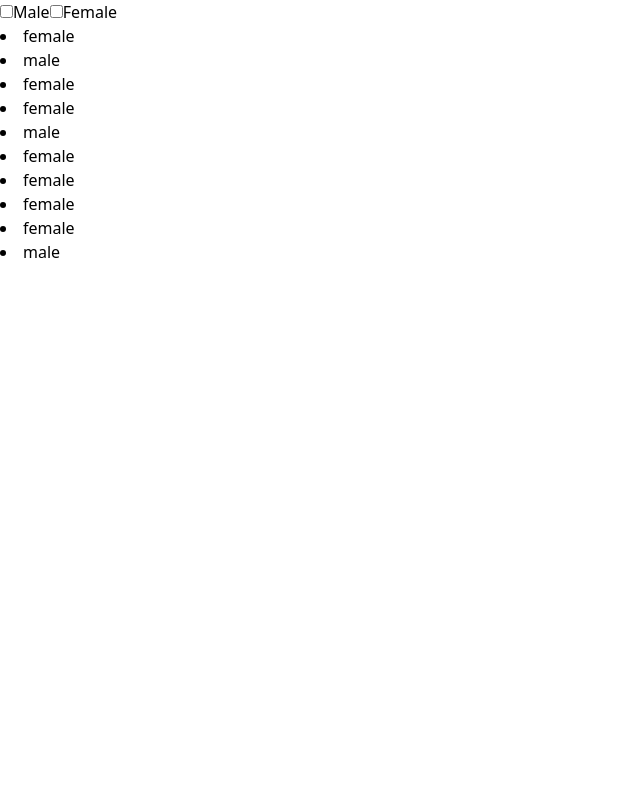
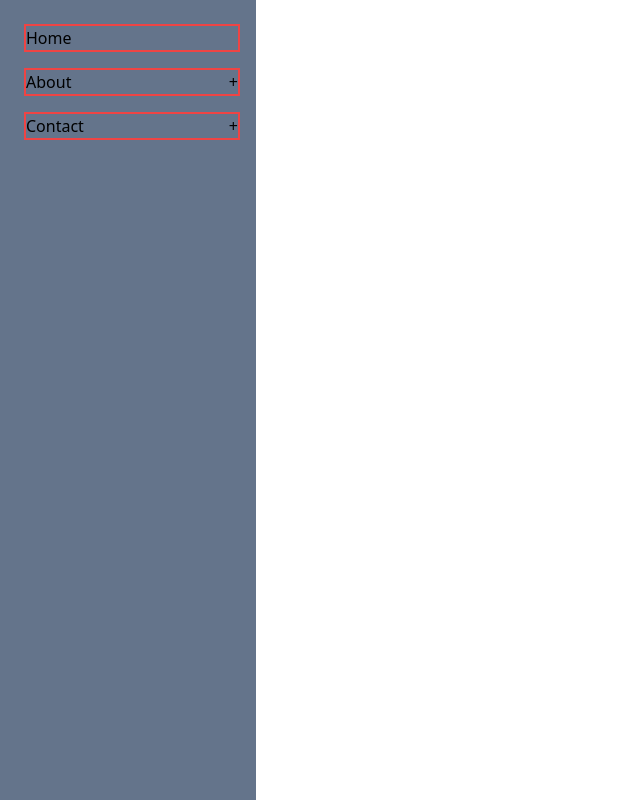
Before and after one commit to bharath90909/react-machine-coding, a React (Vite) app in the folder coding-questions/: page / in a window 1280 px wide. Shown: the whole page, without its empty margins (0-640 px from the left). Built offline with nearby package versions, Linux system fonts and the light colour scheme.

Commit message:
Done with Nested Menu with Routing

```diff
--- a/coding-questions/package.json
+++ b/coding-questions/package.json
@@ -13,7 +13,8 @@
     "react": "^18.3.1",
     "react-dom": "^18.3.1",
     "react-icons": "^5.4.0",
-    "react-loader-spinner": "^6.1.6"
+    "react-loader-spinner": "^6.1.6",
+    "react-router-dom": "^7.1.1"
   },
   "devDependencies": {
     "@eslint/js": "^9.17.0",
--- a/coding-questions/src/App.jsx
+++ b/coding-questions/src/App.jsx
@@ -1,13 +1,39 @@
 import Accordion from "./Accordion/Accordion";
+import AppLayout from "./AppLayout";
 import Calculator from "./Calculator/Calculator";
 import CheckBoxToggle from "./CheckBox Toggle/CheckBoxToggle";
 import FilterWithCheckBox from "./CheckBox Toggle/FilterWithCheckBox";
 import DigitalClock from "./Digital Clock/DigitalClock";
 import ImageSlider from "./Image Slider/ImageSlider";
 import LoadingProducts from "./Loading Products/LoadingProducts";
+import NestedMenu from "./Nested Menu/NestedMenu";
+import RouterPage from "./Nested Menu/RouterPage";
 import RandomColor from "./Random Color/RandomColor";
 import StarRating from "./Star Rating/StarRating";
+import { RouterProvider, createBrowserRouter } from "react-router-dom";
 function App() {
+  const appRouter = createBrowserRouter([
+    {
+      path: "/",
+      element: <AppLayout />,
+      children: [
+        {
+          path: "/home/:dynamicID",
+          element: <RouterPage />,
+        },
+
+        {
+          path: "/about/:dynamicID",
+          element: <RouterPage />,
+        },
+
+        {
+          path: "/contact/:dynamicID",
+          element: <RouterPage />,
+        },
+      ],
+    },
+  ]);
   // return <Accordion />;
   // return <RandomColor />;
   // return <StarRating />;/
@@ -16,7 +42,8 @@ function App() {
   // return <DigitalClock />;
   // return <Calculator />;
   // return <CheckBoxToggle />;
-  return <FilterWithCheckBox />;
+  // return <FilterWithCheckBox />;
+  return <RouterProvider router={appRouter} />;
 }
 
 export default App;
--- /dev/null
+++ b/coding-questions/src/AppLayout.jsx
@@ -0,0 +1,13 @@
+import React from "react";
+import { Outlet } from "react-router-dom";
+import NestedMenu from "./Nested Menu/NestedMenu";
+function AppLayout() {
+  return (
+    <div className="flex h-screen">
+      <NestedMenu />
+      <Outlet />
+    </div>
+  );
+}
+
+export default AppLayout;
--- a/coding-questions/src/Calculator/Calculator.jsx
+++ b/coding-questions/src/Calculator/Calculator.jsx
@@ -40,6 +40,7 @@ function Calculator() {
         setInput("");
         break;
       case "X":
+        //or simply do let str=input.slice(0,-1)
         let arr = input.split("");
         arr.pop();
         let str = arr.join("");
--- /dev/null
+++ b/coding-questions/src/Nested Menu/MenuItem.jsx
@@ -0,0 +1,24 @@
+import React, { useState } from "react";
+import MenuList from "./MenuList";
+import { Link } from "react-router-dom";
+function MenuItem({ menuItem }) {
+  const [isOpened, setOpened] = useState(false);
+
+  return (
+    <li className="mb-4">
+      <div className="flex flex-row justify-between border border-2 border-red-500 ">
+        <Link to={`${menuItem.to}/${menuItem.id}`}>
+          <p className="flex-1">{menuItem.label}</p>
+        </Link>
+        {menuItem?.children && (
+          <span onClick={() => setOpened((prev) => !prev)}>
+            {isOpened ? "-" : "+"}
+          </span>
+        )}
+      </div>
+      {menuItem?.children && isOpened && <MenuList menus={menuItem.children} />}
+    </li>
+  );
+}
+
+export default MenuItem;
--- /dev/null
+++ b/coding-questions/src/Nested Menu/MenuList.jsx
@@ -0,0 +1,16 @@
+import React from "react";
+import MenuItem from "./MenuItem";
+
+function MenuList({ menus }) {
+  return (
+    <>
+      <ul className="pl-2 mt-2">
+        {menus.map((menuItem) => (
+          <MenuItem menuItem={menuItem} />
+        ))}
+      </ul>
+    </>
+  );
+}
+
+export default MenuList;
--- /dev/null
+++ b/coding-questions/src/Nested Menu/NestedMenu.jsx
@@ -0,0 +1,68 @@
+import React from "react";
+import MenuList from "./MenuList";
+export const menuData = [
+  {
+    id: 1,
+    label: "Home",
+    to: "/home",
+  },
+  {
+    id: 2,
+    label: "About",
+    to: "/about",
+    children: [
+      {
+        id: 3,
+        label: "About 1",
+        to: "/about",
+      },
+
+      {
+        id: 4,
+        label: "About 2",
+        to: "/about",
+      },
+    ],
+  },
+  {
+    id: 5,
+    label: "Contact",
+    to: "/contact",
+    children: [
+      {
+        id: 6,
+        label: "Contact 1",
+        to: "/contact",
+        children: [
+          {
+            id: 7,
+            label: "Nested of Contact 1",
+            to: "/contact",
+          },
+        ],
+      },
+
+      {
+        id: 8,
+        label: "Contact 2",
+        to: "/contact",
+        children: [
+          {
+            id: 9,
+            label: "Nested of Contact 2",
+            to: "/contact",
+          },
+        ],
+      },
+    ],
+  },
+];
+function NestedMenu() {
+  return (
+    <div className="h-full w-[20vw] p-4 bg-slate-500 ">
+      <MenuList menus={menuData} />
+    </div>
+  );
+}
+
+export default NestedMenu;
--- /dev/null
+++ b/coding-questions/src/Nested Menu/RouterPage.jsx
@@ -0,0 +1,29 @@
+import React, { useEffect, useState } from "react";
+import { useParams } from "react-router-dom";
+import { menuData } from "./NestedMenu";
+function RouterPage() {
+  const [data, setData] = useState();
+  const { dynamicID } = useParams();
+  const findMenuItemById = (menuItems, dynamicID) => {
+    for (const item of menuItems) {
+      if (item.id === Number(dynamicID)) {
+        return item; // Found the item
+      }
+      if (item.children) {
+        const found = findMenuItemById(item.children, dynamicID); // Recursive search
+        if (found) {
+          return found; // Found in children
+        }
+      }
+    }
+    return null; // Not found
+  };
+
+  useEffect(() => {
+    setData(findMenuItemById(menuData, dynamicID));
+  }, [dynamicID]);
+
+  return <div className="flex-1 bg-red-400">{<h1>{data?.label}</h1>}</div>;
+}
+
+export default RouterPage;
```
Also changed, not shown: 1 other file (tests, documents, lock files or other folders).
